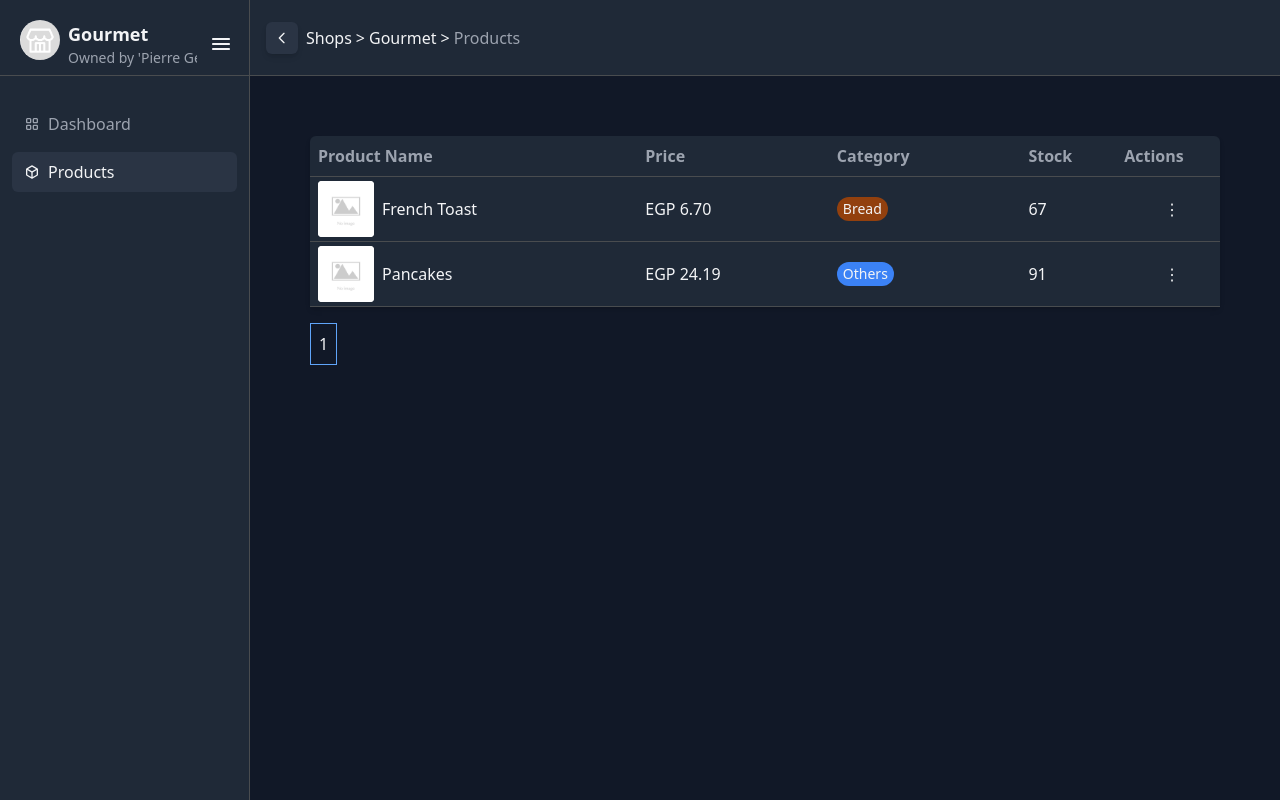
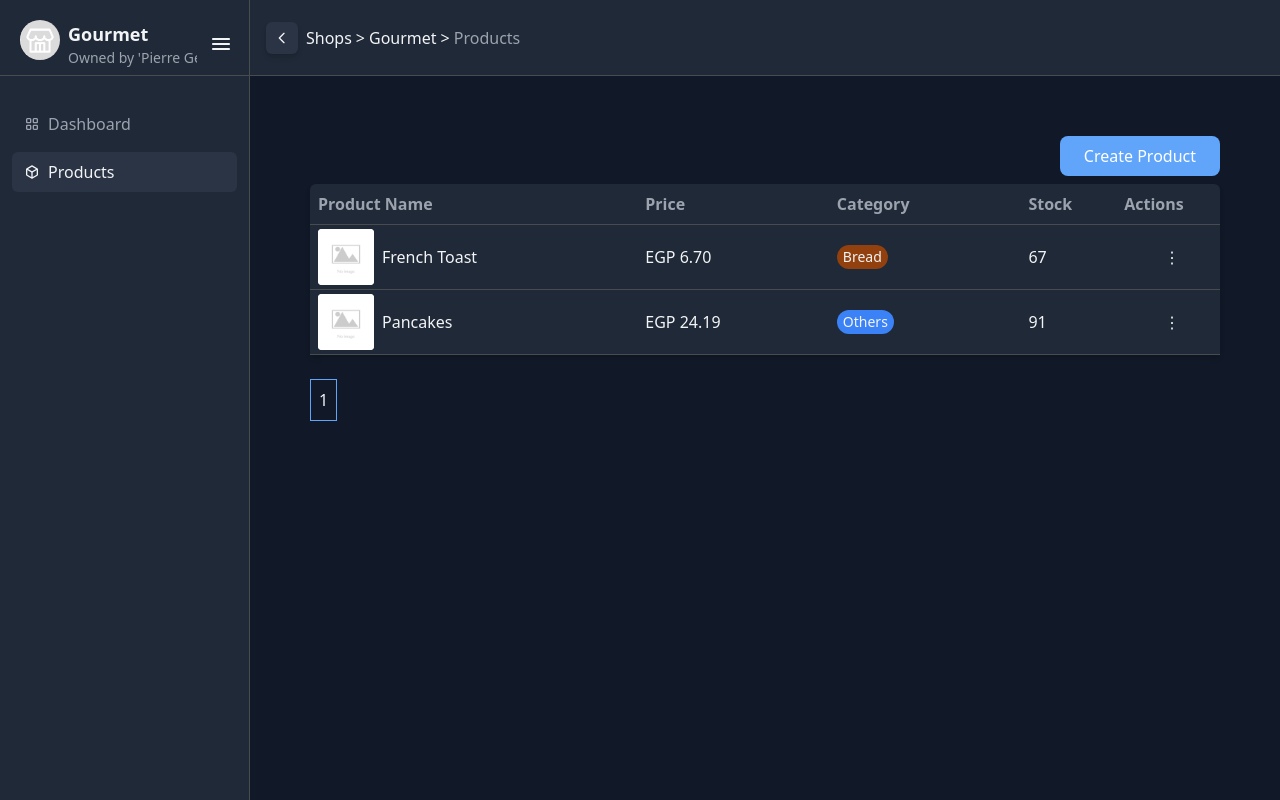
Before and after one commit to Carloo1234/posbackend, a Django app: a page that uses pos/templates/pos/shop/products.html in a window 1280 px wide. Run offline with Django 5.2, Linux system fonts and the light colour scheme; a user stored in the database is signed in; data comes from the database, SQL or seed files in the repository; both versions use the stored data as it was after the commit; parts of the project's set-up code (start-up, migrations or seed data) failed here and were passed over.

Commit message:
Added create product page.

```diff
--- a/pos/static/pos/css/output.css
+++ b/pos/static/pos/css/output.css
@@ -736,6 +736,9 @@
   .px-6 {
     padding-inline: calc(var(--spacing) * 6);
   }
+  .px-8 {
+    padding-inline: calc(var(--spacing) * 8);
+  }
   .px-10 {
     padding-inline: calc(var(--spacing) * 10);
   }
--- a/pos/templates/pos/shop/products.html
+++ b/pos/templates/pos/shop/products.html
@@ -8,8 +8,8 @@
 
 {% block content %}
     <div class="flex justify-center items-center w-full p-10">
-        <div class="flex flex-col">
-
+        <div class="flex flex-col gap-2">
+            <a href="{% url 'product_create' shop.slug %}" class="bg-primary py-2 px-6 self-end cursor-pointer hover:bg-primary-hover text-primary-text w-fit rounded-lg">Create Product</a>
             <table class="table-fixed w-full border-collapse overflow-scroll shadow-md">
                 <thead class="text-secondary-text">
                     <tr class="text-left border-b border-border h-10 bg-surface rounded-lg">
--- a/pos/urls.py
+++ b/pos/urls.py
@@ -15,5 +15,6 @@ urlpatterns = [
     path('shops/<str:slug>/products/', views.ProductView.as_view(), name='products'),
     path('shops/<str:slug>/product/<int:pk>/', views.ProductDetailView.as_view(), name='product_details'),
     path('shops/<str:slug>/product/<int:pk>/edit/', views.ProductUpdateView.as_view(), name='product_update'),
+    path('shops/<str:slug>/products/create/', views.ProductCreateView.as_view(), name='product_create'),
     path('shops/<str:slug>/product/<int:pk>/barcode_download/', views.ProductBarcodeDownloadView.as_view(), name="download_barcode")
 ]
--- a/pos/views.py
+++ b/pos/views.py
@@ -11,7 +11,7 @@ from django.contrib.auth.decorators import login_required
 from .permissions import PERMISSION_LABELS, default_permissions
 from .models import ManagerInvite, Shop, ShopManager, Product, Category
 from django.contrib.auth.mixins import LoginRequiredMixin
-from django.views.generic import TemplateView, ListView, DetailView, UpdateView, View
+from django.views.generic import TemplateView, ListView, DetailView, UpdateView, CreateView, View
 from django.db.models import Sum
 from django.db.models.functions import TruncDate, TruncWeek, TruncMonth, TruncYear
 from django.utils import timezone
@@ -372,3 +372,30 @@ class ProductUpdateView(ShopAccessMixin, UpdateView):
                      {"name": self.object.name, "url": reverse("product_details", args=[self.shop.slug, self.object.pk])},
                      {"name": "Edit", "url": None}])
         return base
+
+
+class ProductCreateView(ShopAccessMixin, CreateView):
+    template_name = 'pos/shop/product_create.html'
+    active_page = 'products'
+    model = Product
+    form_class = ProductForm
+    required_perms = ['can_create_products']
+
+    def get_success_url(self):
+        return reverse('product_details', args=[self.shop.slug, self.object.pk]) # Go to created product
+
+    def get_form(self, form_class=None):
+        form = super().get_form(form_class)
+        form.instance.shop = self.shop
+        return form
+
+    def get_form_kwargs(self):
+        kwargs = super().get_form_kwargs()
+        kwargs['shop'] = self.shop
+        return kwargs
+
+    def get_breadcrumbs(self):
+        base = super().get_breadcrumbs()
+        base.extend([{"name": "Products", "url": reverse('products', args=[self.shop.slug])},
+                     {"name": "Create", "url": None}])
+        return base
```
Also changed, not shown: pos/templates/pos/shop/product_create.html (renamed from pos/templates/pos/shop/product_update.html, +8 -8 lines), db.sqlite3, media/product_images/1/41LtQSbTLHS_7PKPyG3.jpg (added), media/product_images/1/Top_View.png (added), media/product_images/1/processed_image_2_1.jpg (added), media/product_images/1/roto_300x300.jpg (added).
